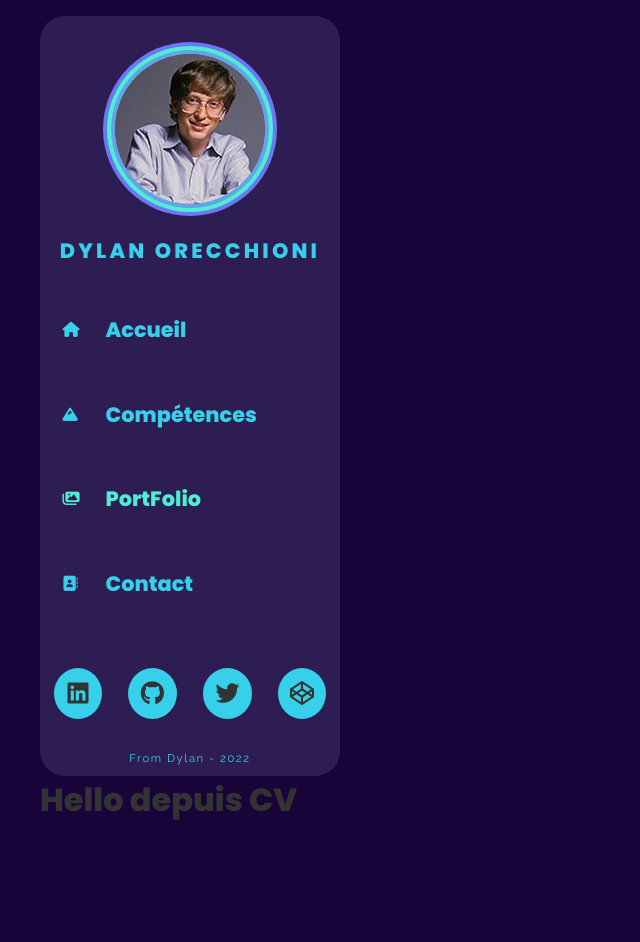
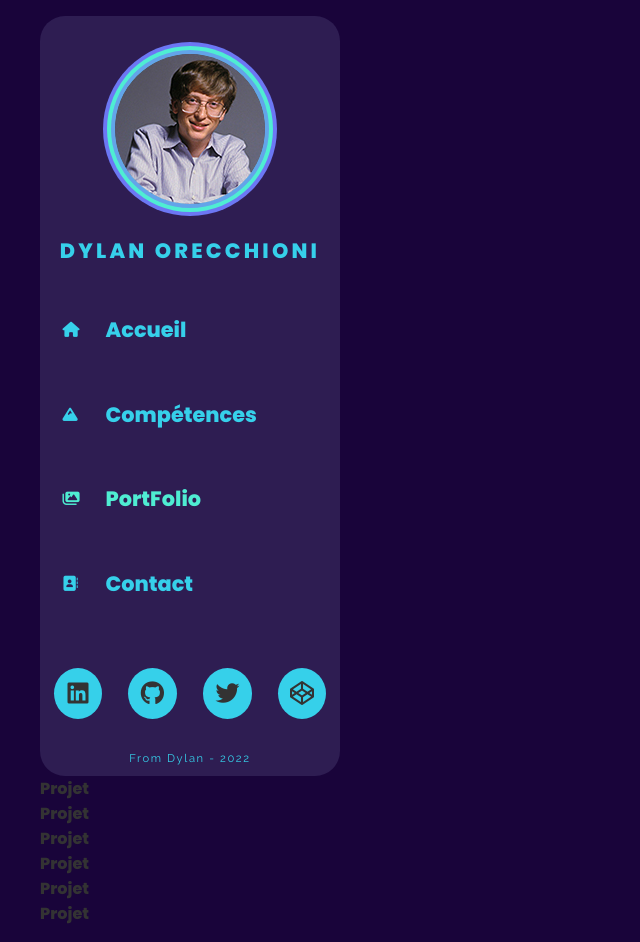
Before and after one commit to Dylan-Orecchioni/portfolio, a React (Create React App) app: page /portfolio in a window 1280 px wide. Shown: the whole page, without its empty margins (0-640 px from the left). Before the commit the page ends 840 px from the top, so only its background shows below. Built offline with nearby package versions, Linux system fonts and the light colour scheme.

Commit message:
debut du composant project

```diff
--- /dev/null
+++ b/src/components/portfolio/Project.js
@@ -0,0 +1,13 @@
+import React, { Component } from 'react';
+
+class Project extends Component {
+    render() {
+        return (
+            <div>
+                Projet
+            </div>
+        );
+    }
+}
+
+export default Project;
--- /dev/null
+++ b/src/components/portfolio/ProjectList.js
@@ -0,0 +1,39 @@
+import React, { Component } from 'react';
+import { portfolioData } from '../../data/portfolioData';
+import Project from './Project';
+
+class ProjectList extends Component {
+
+    state = {
+        projects: portfolioData
+    };
+
+    render() {
+        let {projects} = this.state;
+
+        return (
+            <div className='portfolioContent'>
+                <ul className='radioDisplay'>
+
+                </ul>
+
+                <div className='projects'>
+                    {
+                        projects.map(item => {
+                            return(
+                                <Project
+                                key={item.id}
+                                item={item}
+                                />
+                            )
+                        })
+                    }
+
+                </div>
+
+            </div>
+        );
+    }
+}
+
+export default ProjectList;
--- a/src/pages/PortFolio.js
+++ b/src/pages/PortFolio.js
@@ -1,11 +1,12 @@
 import React from 'react';
 import Navigation from '../components/Navigation';
+import ProjectList from '../components/portfolio/ProjectList';
 
 const CV = () => {
     return (
-        <div>
+        <div className='portfolio'>
             <Navigation />
-            <h1>Hello depuis CV</h1>
+            <ProjectList />
         </div>
     );
 };
```
